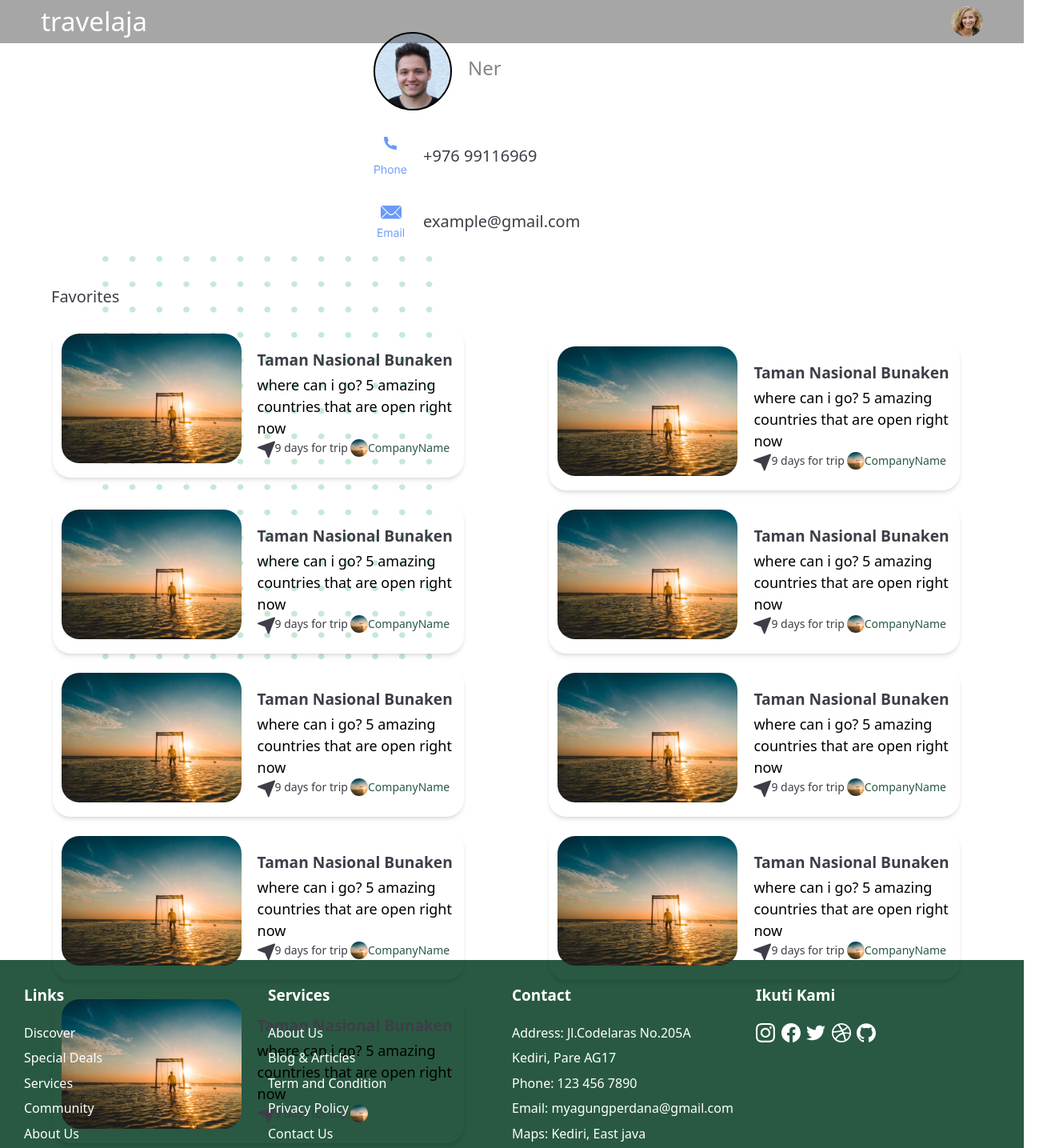
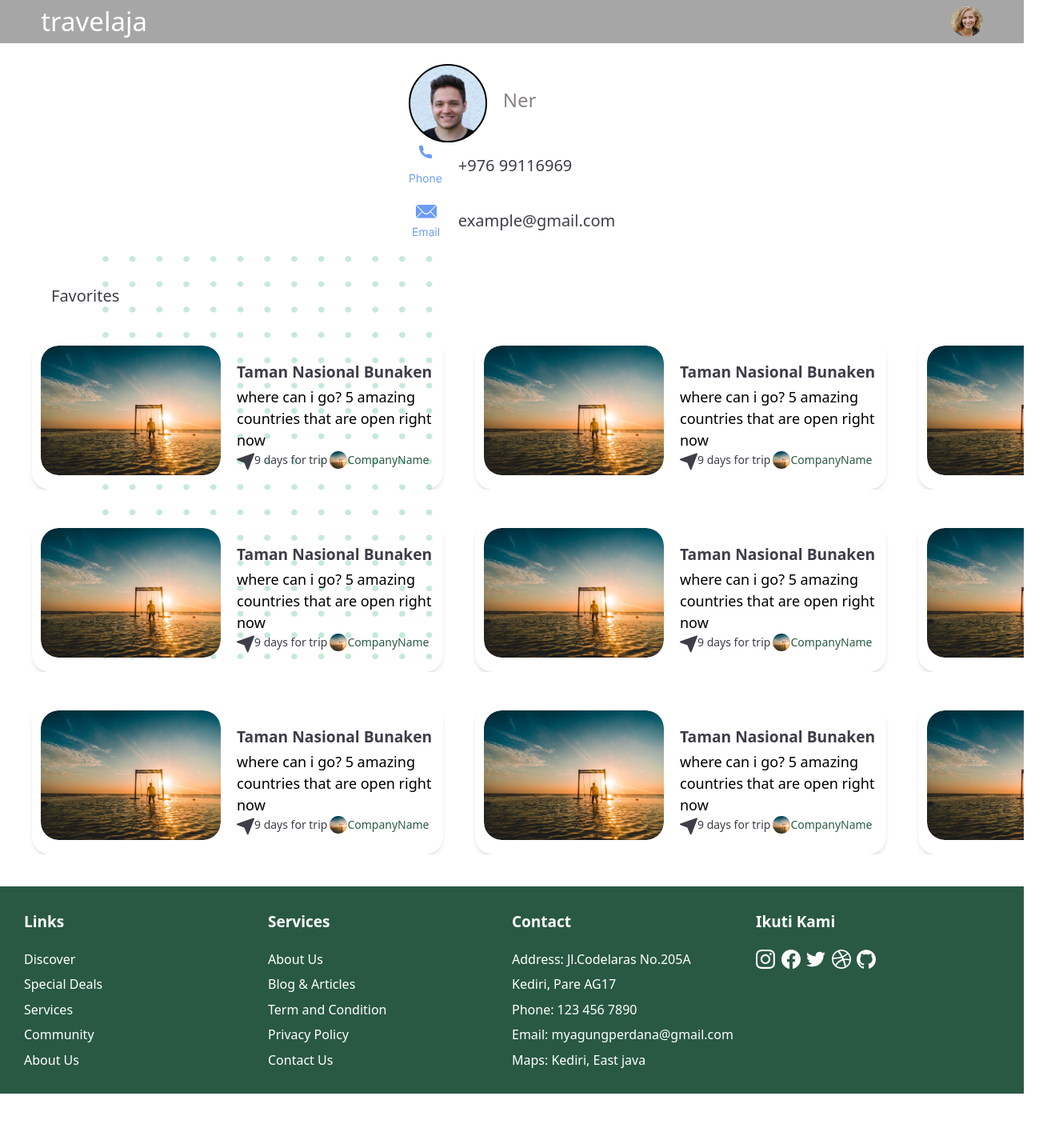
Before and after one commit to HOP-2023DemoDay/aylal, a React (Create React App) app in the folder front/: page /Profile in a window 1280 px wide. Shown: the top 1435 px of the page at 80% size, 1304 px wide, since content can reach past the window. After the commit the page ends 1367 px from the top, so only its background shows below. Built offline with nearby package versions, Linux system fonts and the light colour scheme.

Commit message:
profileFix

```diff
--- a/front/src/components/Hutulbur.jsx
+++ b/front/src/components/Hutulbur.jsx
@@ -9,9 +9,9 @@ const style = {
 
 export const Hutulbur = () => {
   return (
-    <div className="h-[188px] w-[514px] ml-[40px] rounded-[22px] shadow-md grid grid-rows-4">
+    <div className="h-[188px] w-[514px] ml-[40px] rounded-[22px] shadow-md grid grid-rows-4 z-1">
       <img
-        className="h-[162px] w-[225px] mt-[1vh] ml-[11px] rounded-lg rounded-[22px] object-cover"
+        className="h-[162px] w-[225px] mt-[1vh] ml-[11px] rounded-[22px] object-cover"
         src={Img2}
         alt="img2"
       />
--- a/front/src/pages/LandingPage.jsx
+++ b/front/src/pages/LandingPage.jsx
@@ -39,7 +39,7 @@ const LandingPage = () => {
 
       <img src={Landing2} alt="img" className={clsx(style.Img)} />
       <div className={clsx(style.ImgText)}>
-        <p className="text-GreenText font-Poppins text-[28px] font-bold lg:text-[25px] mt-[-5vh] lg:text-[25px]">
+        <p className="text-GreenText font-Poppins text-[28px] font-bold mt-[-5vh] lg:text-[25px]">
           Travelers Point
         </p>
         <p className="font-Poppins text-[28px] font-bold lg:text-[20px]">
--- a/front/src/pages/Profile.jsx
+++ b/front/src/pages/Profile.jsx
@@ -7,14 +7,12 @@ import Hutulbur from "../components/Hutulbur";
 
 
 const Profile = () => {
-  return <div className="w-[100vw] h-[150vh] bg-cover z-[-10] block justify-center">
-
-    <div className="mt-[40vh] ml-[10vw] absolute smm:w-[80vw] w-[413px] z-[-10] h-[505px]" style={{ backgroundImage: `url(${Dots})`}}></div>
-
-    <div className='flex justify-center smm:ml-[10px]'>
-
-      <div className='mt-[5vh] h-[261px] w-[346px] flex flex-col justify-between'>
-        <div className="flex items-center space-x-5">
+  return (
+  <div>
+    <div className="mt-[40vh] ml-[10vw] fixed w-[413px] z-[-10] h-[505px]" style={{ backgroundImage: `url(${Dots})`}}></div>
+    <div className="w-screen flex justify-center">
+      <div className='flex flex-col'>
+        <div className="flex items-center space-x-5 mt-[10vh]">
           <img src={Tsarai} alt="" />
           <div className='h-10 text-2xl font-Poppins text-GrayText'>Ner</div>
         </div>
@@ -22,15 +20,14 @@ const Profile = () => {
           <img src={Phone} alt="" />
           <div className="h-6 font-inter font text-xl font-Poppins text-DarkText">+976 99116969</div>
         </div>
-        <div className="flex items-center space-x-4 ml-[-2px]">
+        <div className="flex items-center space-x-4 ml-[-2px] mt-[2vh]">
           <img src={Gmail} alt="" />
           <div className="h-6 font-inter font text-xl font-Poppins text-DarkText">example@gmail.com</div>
         </div>
       </div>
-
-    </div>
+      </div>
     <div className="font-poppins text-DarkText ml-[5vw] mt-[7vh] text-xl">Favorites</div>
-    <div className="grid grid-cols-3 space-y-4 pb-10 md:grid-cols-1 sm:grid-cols-1 xl:grid-cols-2 lg:grid-cols-2 w-[97vw] ml-[2vw] mt-[3vh]">
+      <div className="w-screen overflow-x-scroll flex flex-nowrap mt-[5vh]">
       <Hutulbur />
       <Hutulbur />
       <Hutulbur />
@@ -40,7 +37,30 @@ const Profile = () => {
       <Hutulbur />
       <Hutulbur />
       <Hutulbur />
-    </div>
-  </div>;
+      </div>
+      <div className="w-screen overflow-x-scroll flex flex-nowrap mt-[5vh]">
+      <Hutulbur />
+      <Hutulbur />
+      <Hutulbur />
+      <Hutulbur />
+      <Hutulbur />
+      <Hutulbur />
+      <Hutulbur />
+      <Hutulbur />
+      <Hutulbur />
+      </div>
+      <div className="w-screen overflow-x-scroll flex flex-nowrap my-[5vh]">
+      <Hutulbur />
+      <Hutulbur />
+      <Hutulbur />
+      <Hutulbur />
+      <Hutulbur />
+      <Hutulbur />
+      <Hutulbur />
+      <Hutulbur />
+      <Hutulbur />
+      </div>
+  </div>
+  )
 };
 export default Profile;
```
